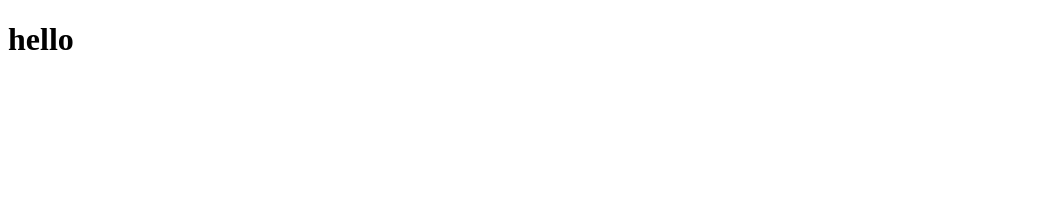
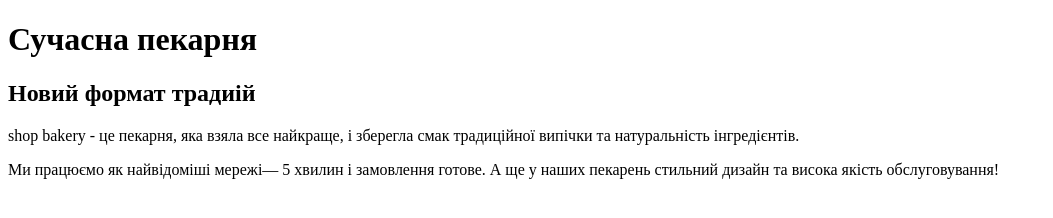
Before and after one commit to ppidorrrr2433-dotcom/web_bakery, a plain HTML site: page index.html in a window 1280 px wide. Shown: the whole page, without its empty margins (0-1053 px from the left). Drawn offline with Linux system fonts and the light colour scheme.

Commit message:
add semant

```diff
--- a/index.html
+++ b/index.html
@@ -6,6 +6,36 @@
     <title>Document</title>
 </head>
 <body>
-    <h1>hello</h1>
+    <header>
+        <nav>
+            <!-- logo and menu -->
+        </nav>
+        <!-- button -->
+    </header>
+    <main>
+         <section></section>
+          <h1> Сучасна пекарня</h1>
+         <section></section>
+         <section></section>
+         <h2>Новий формат традиій</h2>
+    <p>
+    <span>shop bakery</span> -  це пекарня, яка взяла все найкраще, і зберегла смак традиційної випічки та натуральність інгредієнтів.
+    </p>
+    <p>
+    Ми працюємо як найвідоміші мережі—
+5 хвилин і замовлення готове.
+А ще у наших пекарень стильний дизайн
+та висока якість обслуговування!
+ </p>
+         <section>
+         </section>
+         <h2></h2>
+
+
+
+    </main>
+    <footer>
+
+    </footer>
 </body>
 </html>
```
